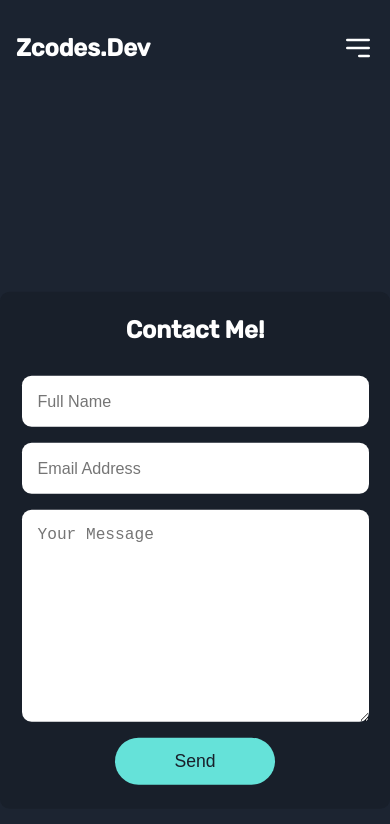
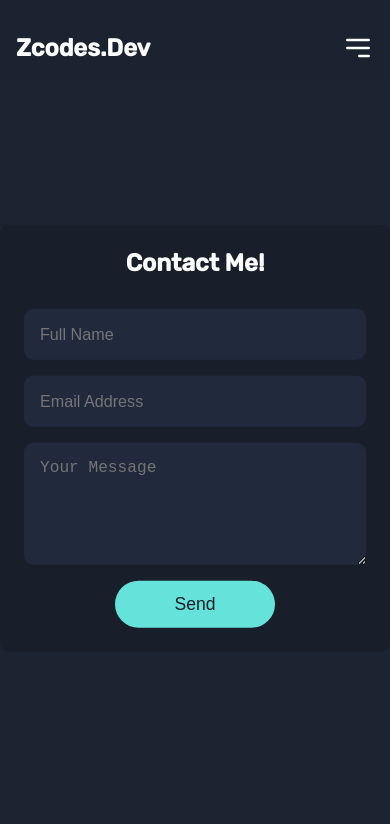
Before and after one commit to FawaleAyomide/Portfolio, a React (Create React App) app: page /contact in a window 390 px wide. Shown: the top 824 px of the page. Built offline with nearby package versions, Linux system fonts and the light colour scheme.

Commit message:
contact update

```diff
--- a/package.json
+++ b/package.json
@@ -11,9 +11,11 @@
     "axios": "^1.6.2",
     "react": "^18.2.0",
     "react-dom": "^18.2.0",
+    "react-dotenv": "^0.1.3",
     "react-icons": "^4.12.0",
     "react-router-dom": "^6.20.1",
     "react-scripts": "5.0.1",
+    "react-toastify": "^9.1.3",
     "web-vitals": "^2.1.4"
   },
   "scripts": {
--- a/src/Section/Contact.js
+++ b/src/Section/Contact.js
@@ -1,50 +1,72 @@
-import {useRef, useState} from 'react'
-import emailjs from '@emailjs/browser';
-import Nav from './Nav'
+import { useRef } from "react";
+import { ToastContainer, toast } from "react-toastify";
+import "react-toastify/dist/ReactToastify.css";
+import emailjs from "@emailjs/browser";
+import Nav from "./Nav";
+
+const notify = () => {
+  toast.success("Sent Successfully", {
+    theme: "dark",
+    position: "top-center",
+    autoClose: 2500,
+    hideProgressBar: false,
+    closeOnClick: true,
+    pauseOnHover: true,
+    draggable: true,
+    progress: undefined,
+  });
+};
 
 const Contact = () => {
-  // const form = useRef();
-
-  const [name, setName] = useState('');
-  const [email, setEmail] = useState('');
-  const [message, setMessage] = useState('')
+  const reset = useRef();
 
   const sendEmail = (e) => {
     e.preventDefault();
 
     emailjs.sendForm('service_f68xsa5', 'template_mkpnzfd',
-    e.target, '2nacB7w38X-FzEXNm')
-    .then((result) => {
+    e.target, 'puAGSj6EpJVsWTtha')
+    // emailjs
+    //   .sendForm(
+    //     "process.env.React_App_Service_Id",
+    //     "process.env.React_App_Template_Id",
+    //     e.target,
+    //     "process.env.React_App_Public_Id"
+    //   )
+      .then(
+        (result) => {
           console.log(result.text);
-      }, (error) => {
+        },
+        (error) => {
           console.log(error.text);
-        });
-        alert("Your message has been sent!")
-        // document.getElementById('contact-form').reset()
         }
-
-
-    // emailjs.sendForm('service_f68xsa5', 'template_czcf29p', e.target, '2nacB7w38X-FzEXNm')
-    //   .then((result) => {
-    //       console.log(result.text);
-    //   }, (error) => {
-    //       console.log(error.text);
-    //   });
-  // };
+      );
+    reset.current.value = "";
+  };
 
   return (
-    <div className='contact-container'>
-      <Nav/>
+    <div className="contact-container">
+      <Nav />
       <section class="contact" id="contact">
-      <h2 class="heading">Contact <span>Me!</span></h2>
+        <h2 class="heading">
+          Contact <span>Me!</span>
+        </h2>
 
-      <form
-        onSubmit={sendEmail}
-        // ref={sendEmail}
-      >
-        <div class="inputBox">
-          <input type="text" name='from_name' id="name" placeholder="Full Name" required />
-          <input type="text" name='from_email' id="email" placeholder="Email Address" required />
+        <form onSubmit={sendEmail}>
+          <div class="inputBox" ref={reset}>
+            <input
+              type="text"
+              name="from_name"
+              id="name"
+              placeholder="Full Name"
+              required
+            />
+            <input
+              type="text"
+              name="from_email"
+              id="email"
+              placeholder="Email Address"
+              required
+            />
           </div>
           {/* <div class="inputBox">
           <input
@@ -59,15 +81,22 @@ const Contact = () => {
           <textarea
             name="message"
             id="message"
-          cols="30"
-          rows="10"
+            cols="10"
+            rows="5"
             placeholder="Your Message"
+            ref={reset}
           ></textarea>
-        <input type="submit" value="Send" class="btn sub-btn" />
+          <input
+            type="submit"
+            value="Send"
+            class="btn sub-btn"
+            onClick={notify}
+          />
         </form>
       </section>
+      <ToastContainer className="toast" />
     </div>
-  )
-}
+  );
+};
 
-export default Contact
+export default Contact;
--- a/src/style/index.css
+++ b/src/style/index.css
@@ -273,28 +273,41 @@ form{
   gap: 1rem;
   flex-direction: column;
   flex-wrap: wrap;
+  position: relative;
 }
 .inputBox{
   display: flex;
   gap: 1rem;
   flex-wrap: wrap;
+  /* flex-direction: column; */
 }
 input{
+  margin: auto;
   padding: 1rem;
-  width: 18rem;
+  width: 30rem;
   border-radius: .6rem;
   cursor: pointer;
   font-size: 1.01rem;
+  background-color: var(--Dark-Blue-testimonial-bg);
+  color: var(--White);
+}
+input:focus{
+  background-color: var(--Dark-Blue-testimonial-bg);
+  color: var(--White);
 }
 input:hover, textarea:hover{
   border: .2rem solid var(--Cyan);
   transition: .6s ease-in-out all;
 }
 textarea{
+  margin: auto;
   padding: 1rem;
   border-radius: .6rem;
+  width: 30rem;
   cursor: pointer;
   font-size: 1.01rem;
+  background-color: var(--Dark-Blue-testimonial-bg);
+  color: var(--White);
 }
 /* contact-cont */
 .contact-cont{
--- a/src/style/media.css
+++ b/src/style/media.css
@@ -139,17 +139,14 @@
   .contact{
     margin-top: 8rem;
   }
-  input{
+  input, textarea{
     width: 100%;
   }
 }
 @media (max-width: 525px) {
   .contact{
-    margin-top: 8rem;
+    margin-top: 1rem;
     padding: 1.5rem;
-  }
-  input{
-    width: 100%;
   }
 }
 /* footer */
--- a/src/style/root.css
+++ b/src/style/root.css
@@ -39,5 +39,4 @@ html {
     --Bord: hsl(0, 0%, 75%);
     --Black: #000;
     --Font-family: 'Rubik', sans-serif;
-    --sidebar-bg: #000000;
   }
```
Also changed, not shown: 1 other file (tests, documents, lock files or other folders). Lines whose indentation alone changed are shown as unchanged.
